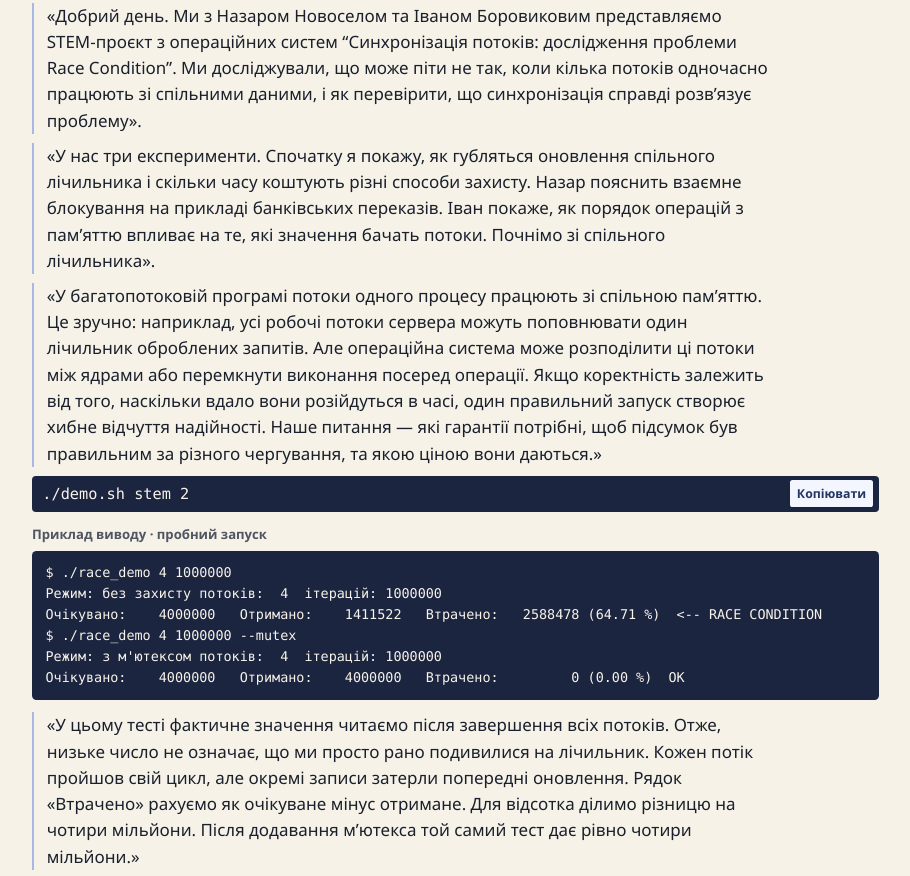
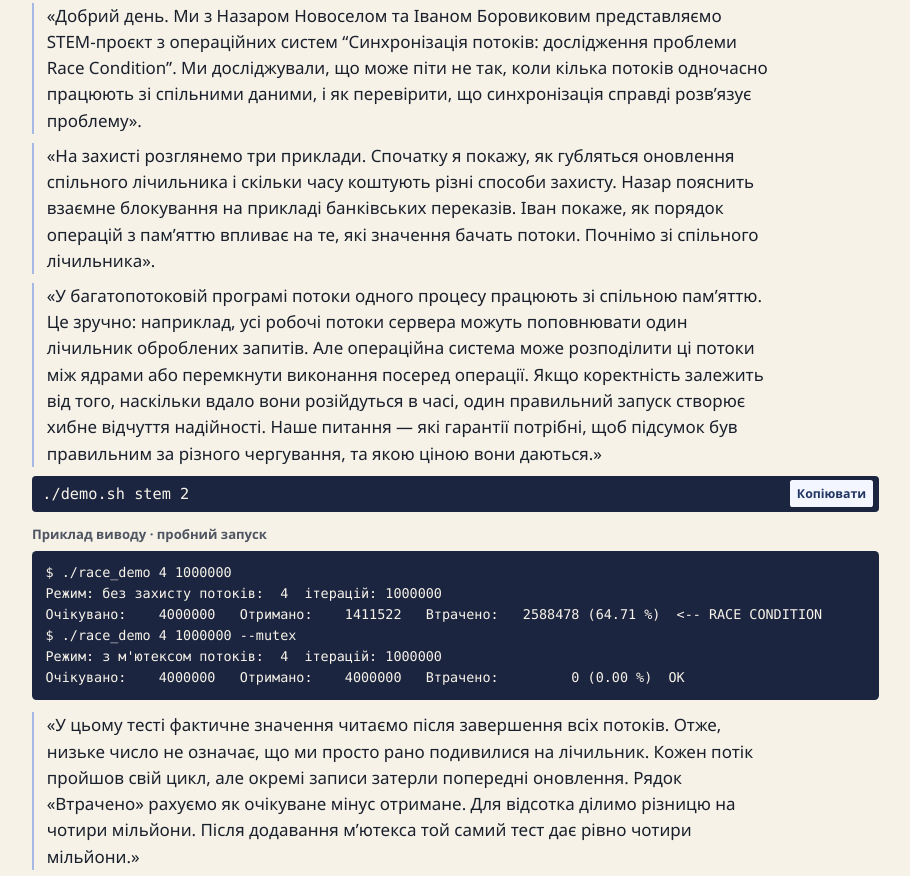
Before and after one commit to bl1nkless/stem-race-condition, a plain HTML site: page index.html in a window 1280 px wide. Shown: the part 1431-2307 px from the top of the page, without its empty margins (331-1241 px from the left). Drawn offline with Linux system fonts and the light colour scheme.

Commit message:
Clarify the three examples in the defense

```diff
--- a/index.html
+++ b/index.html
@@ -81,7 +81,7 @@
           <section class="step" id="t-counter">
             <h3><span>00:00</span> Представити проєкт і запустити лічильник</h3>
             <p class="say">«Добрий день. Ми з Назаром Новоселом та Іваном Боровиковим представляємо STEM-проєкт з операційних систем “Синхронізація потоків: дослідження проблеми Race Condition”. Ми досліджували, що може піти не так, коли кілька потоків одночасно працюють зі спільними даними, і як перевірити, що синхронізація справді розв’язує проблему».</p>
-            <p class="say">«У нас три експерименти. Спочатку я покажу, як губляться оновлення спільного лічильника і скільки часу коштують різні способи захисту. Назар пояснить взаємне блокування на прикладі банківських переказів. Іван покаже, як порядок операцій з пам’яттю впливає на те, які значення бачать потоки. Почнімо зі спільного лічильника».</p>
+            <p class="say">«На захисті розглянемо три приклади. Спочатку я покажу, як губляться оновлення спільного лічильника і скільки часу коштують різні способи захисту. Назар пояснить взаємне блокування на прикладі банківських переказів. Іван покаже, як порядок операцій з пам’яттю впливає на те, які значення бачать потоки. Почнімо зі спільного лічильника».</p>
             <p class="say">«У багатопотоковій програмі потоки одного процесу працюють зі спільною пам’яттю. Це зручно: наприклад, усі робочі потоки сервера можуть поповнювати один лічильник оброблених запитів. Але операційна система може розподілити ці потоки між ядрами або перемкнути виконання посеред операції. Якщо коректність залежить від того, наскільки вдало вони розійдуться в часі, один правильний запуск створює хибне відчуття надійності. Наше питання — які гарантії потрібні, щоб підсумок був правильним за різного чергування, та якою ціною вони даються.»</p>
 
             <div class="command"><code>./demo.sh stem 2</code><button type="button" class="copy" hidden>Копіювати</button></div>
```
